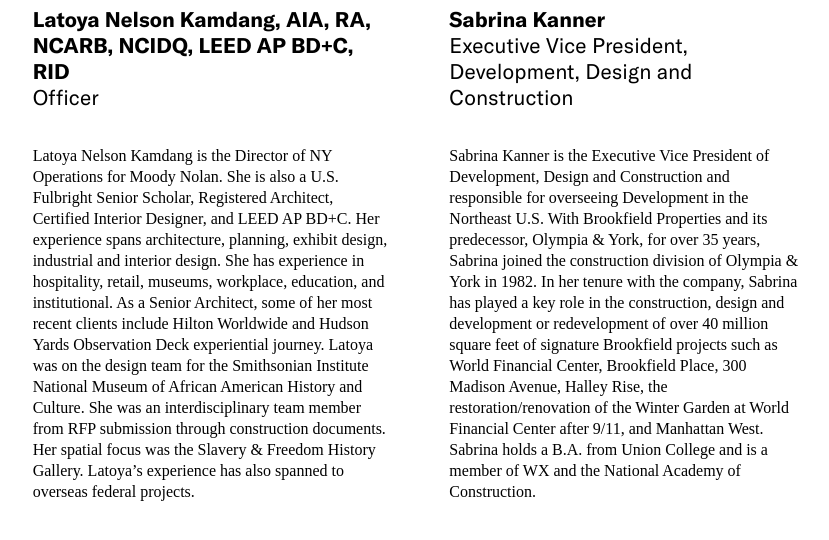
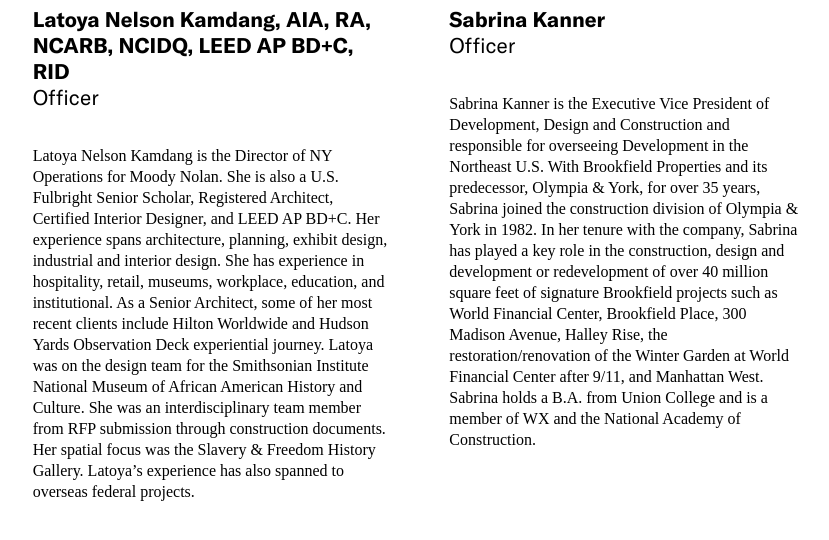
Before and after one commit to jengalas/bwaf-bbw, a Jekyll site: the page built from about/boardandstaff.md, in a window 1280 px wide and 900 px high, scrolled down 3070 px, cut to the strip 228-802 px from the top of the window. Shown: the top 540 px of the strip, without its empty margins (444-1273 px from the left). Built offline with Jekyll 4.4.1, drawn with Linux system fonts in a browser that asks for light colours; some web fonts are replaced.

Commit message:
Update from Forestry.io Aislinn McNamara updated about/boardandstaff.md

```diff
--- a/about/boardandstaff.md
+++ b/about/boardandstaff.md
@@ -108,7 +108,7 @@ page_blocks:
       Her spatial focus was the Slavery & Freedom History Gallery. Latoya’s experience
       has also spanned to overseas federal projects.
   - title: Sabrina Kanner
-    title_role: Executive Vice President, Development, Design and Construction
+    title_role: Officer
     image: "/v1618331682/SK_Updated_headshot_Nov_2018_jmoamd.jpg"
     description: "Sabrina Kanner is the Executive Vice President of Development, Design
       and Construction and responsible for overseeing Development in the Northeast
```
